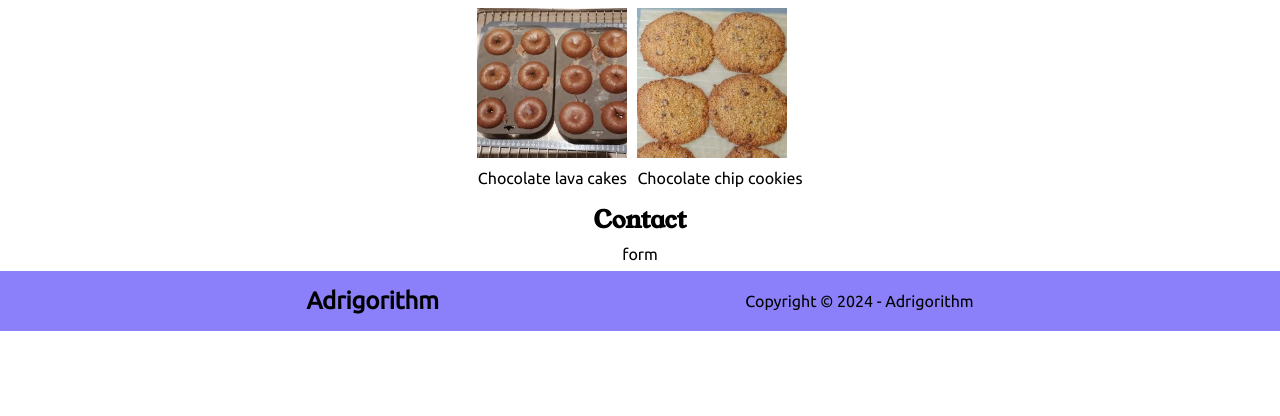
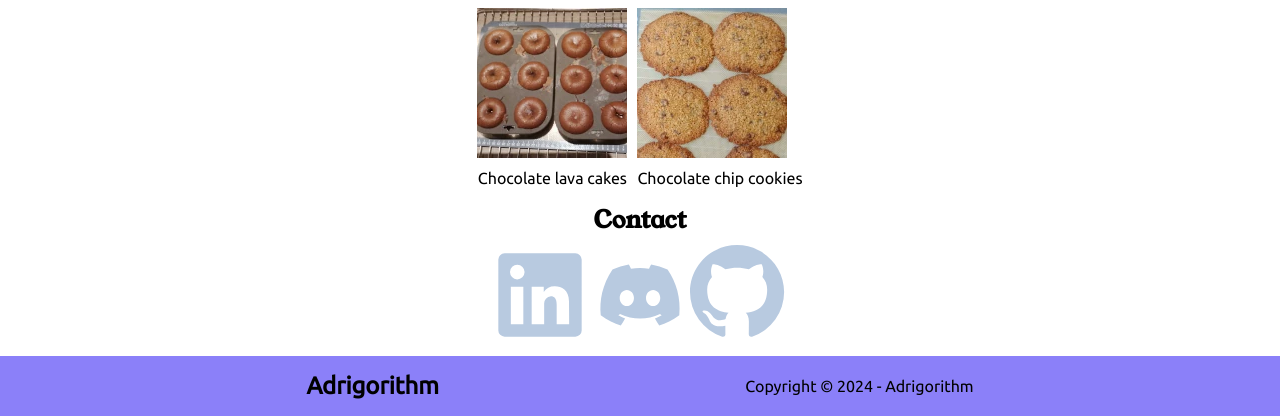
Before and after one commit to Adrigorithm/MyWebsite, a PHP site: page / in a window 1280 px wide. Shown: the part 4070-4486 px from the top of the page. Before the commit the page ends 4401 px from the top, so only its background shows below. Run offline with PHP 8.4, Linux system fonts and the light colour scheme.

Commit message:
added contact options

```diff
--- a/assets/css/final.css
+++ b/assets/css/final.css
@@ -302,6 +302,10 @@
   background-repeat: no-repeat;
 }
 
+.fill-lightSteelBlue{
+  fill: #B8CAE0;
+}
+
 .p-0{
   padding: 0px;
 }
@@ -537,6 +541,10 @@
     background-color: rgb(0 15 176 / var(--tw-bg-opacity));
   }
 
+  .dark\:fill-mediumPurple{
+    fill: #8B80f9;
+  }
+
   .dark\:text-black{
     --tw-text-opacity: 1;
     color: rgb(0 0 0 / var(--tw-text-opacity));
--- a/index.html
+++ b/index.html
@@ -320,7 +320,29 @@
       <div>
         <h2 class="p-2 m-0 font-youngSerif">Contact</h2>
       </div>
-      form
+      <div class="flex lg:flex-row w-full items-center justify-center">
+        <a href="https://linkedin.com/in/a3w">
+          <svg width="100" height="100" viewBox="0 0 24 24">
+            <path
+              d="M20.5 2h-17A1.5 1.5 0 002 3.5v17A1.5 1.5 0 003.5 22h17a1.5 1.5 0 001.5-1.5v-17A1.5 1.5 0 0020.5 2zM8 19H5v-9h3zM6.5 8.25A1.75 1.75 0 118.3 6.5a1.78 1.78 0 01-1.8 1.75zM19 19h-3v-4.74c0-1.42-.6-1.93-1.38-1.93A1.74 1.74 0 0013 14.19a.66.66 0 000 .14V19h-3v-9h2.9v1.3a3.11 3.11 0 012.7-1.4c1.55 0 3.36.86 3.36 3.66z"
+              class="fill-lightSteelBlue dark:fill-mediumPurple"></path>
+          </svg>
+        </a>
+        <a href="https://discordapp.com/users/135081249017430016">
+          <svg width="100" height="100" viewBox="0 0 24 24">
+            <path
+              d="M18.59 5.88997C17.36 5.31997 16.05 4.89997 14.67 4.65997C14.5 4.95997 14.3 5.36997 14.17 5.69997C12.71 5.47997 11.26 5.47997 9.83001 5.69997C9.69001 5.36997 9.49001 4.95997 9.32001 4.65997C7.94001 4.89997 6.63001 5.31997 5.40001 5.88997C2.92001 9.62997 2.25001 13.28 2.58001 16.87C4.23001 18.1 5.82001 18.84 7.39001 19.33C7.78001 18.8 8.12001 18.23 8.42001 17.64C7.85001 17.43 7.31001 17.16 6.80001 16.85C6.94001 16.75 7.07001 16.64 7.20001 16.54C10.33 18 13.72 18 16.81 16.54C16.94 16.65 17.07 16.75 17.21 16.85C16.7 17.16 16.15 17.42 15.59 17.64C15.89 18.23 16.23 18.8 16.62 19.33C18.19 18.84 19.79 18.1 21.43 16.87C21.82 12.7 20.76 9.08997 18.61 5.88997H18.59ZM8.84001 14.67C7.90001 14.67 7.13001 13.8 7.13001 12.73C7.13001 11.66 7.88001 10.79 8.84001 10.79C9.80001 10.79 10.56 11.66 10.55 12.73C10.55 13.79 9.80001 14.67 8.84001 14.67ZM15.15 14.67C14.21 14.67 13.44 13.8 13.44 12.73C13.44 11.66 14.19 10.79 15.15 10.79C16.11 10.79 16.87 11.66 16.86 12.73C16.86 13.79 16.11 14.67 15.15 14.67Z"
+              class="fill-lightSteelBlue dark:fill-mediumPurple"></path>
+          </svg>
+        </a>
+        <a href="https://github.com/Adrigorithm/">
+          <svg width="100" height="100" viewBox="0 0 17 17">
+            <path
+              d="M8 0c4.42 0 8 3.58 8 8a8.013 8.013 0 0 1-5.45 7.59c-.4.08-.55-.17-.55-.38 0-.27.01-1.13.01-2.2 0-.75-.25-1.23-.54-1.48 1.78-.2 3.65-.88 3.65-3.95 0-.88-.31-1.59-.82-2.15.08-.2.36-1.02-.08-2.12 0 0-.67-.22-2.2.82-.64-.18-1.32-.27-2-.27-.68 0-1.36.09-2 .27-1.53-1.03-2.2-.82-2.2-.82-.44 1.1-.16 1.92-.08 2.12-.51.56-.82 1.28-.82 2.15 0 3.06 1.86 3.75 3.64 3.95-.23.2-.44.55-.51 1.07-.46.21-1.61.55-2.33-.66-.15-.24-.6-.83-1.23-.82-.67.01-.27.38.01.53.34.19.73.9.82 1.13.16.45.68 1.31 2.69.94 0 .67.01 1.3.01 1.49 0 .21-.15.45-.55.38A7.995 7.995 0 0 1 0 8c0-4.42 3.58-8 8-8Z"
+              class="fill-lightSteelBlue dark:fill-mediumPurple"></path>
+          </svg>
+        </a>
+      </div>
     </section>
     <a id="toTopButton" class="hidden" href="#">
       <img src="/assets/img/uArrowReceding.svg" class="h-20 w-20 fixed bottom-0 bg-white opacity-60 p-2"
```
